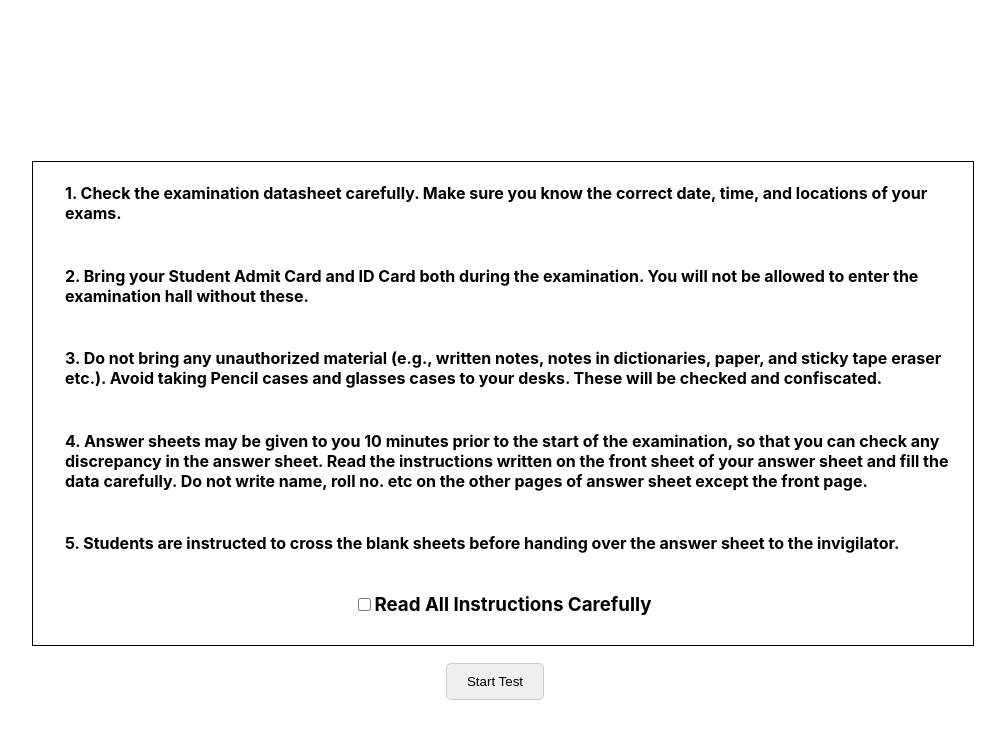
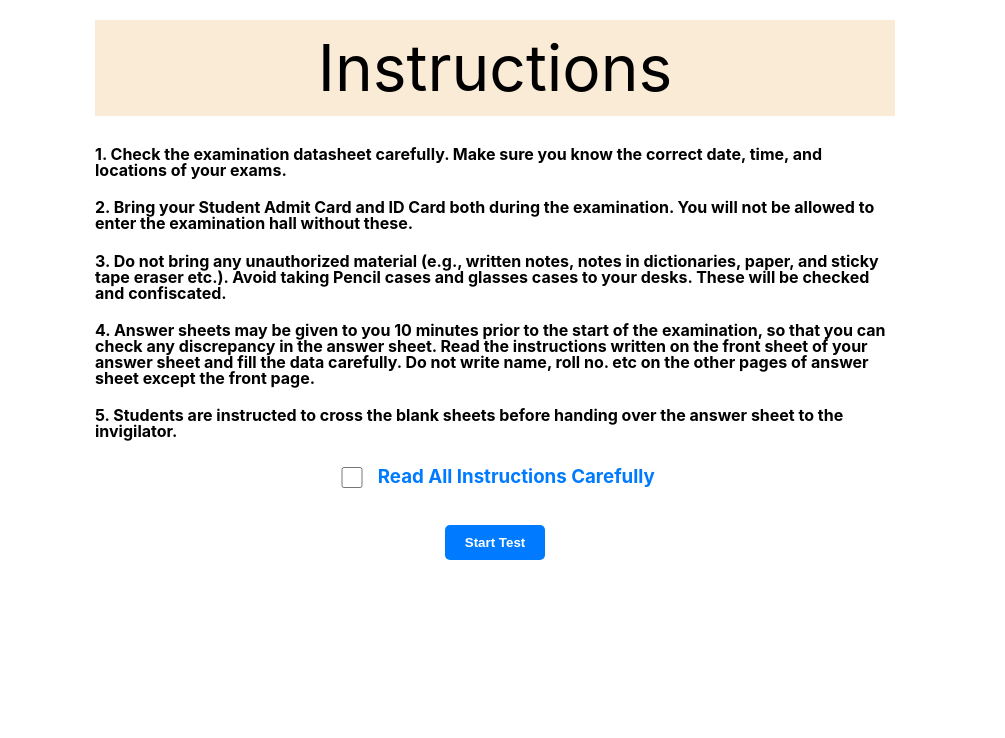
Before and after one commit to meabhiarya1/Online-Test-Portal-React, a React (Create React App) app in the folder online-test-portal-react/: page /instruction in a window 1280 px wide. Shown: the top 738 px of the page, without its empty margins (145-1150 px from the left). Built offline with nearby package versions, Linux system fonts and the light colour scheme.

Commit message:
timer added instruction page styled

```diff
--- a/online-test-portal-react/src/Components/Options/Options.js
+++ b/online-test-portal-react/src/Components/Options/Options.js
@@ -1,7 +1,8 @@
-import React from "react";
+import React, { useState } from "react";
 import styles from "./Options.module.css";
 
 const Options = (props) => {
+
   return (
     <>
       <div className={styles.options}>
@@ -13,8 +14,9 @@ const Options = (props) => {
                   type="radio"
                   name={props.currentQuestion.id}
                   onChange={() => {
-                    props.onChecked(opt);
+                    props.onChecked(opt, index);
                   }}
+                  // checked={}
                 />
                 {opt}
               </label>
--- /dev/null
+++ b/online-test-portal-react/src/Components/Timer/Timer.js
@@ -0,0 +1,41 @@
+import React, { useState, useEffect } from "react";
+import styles from './Timer.module.css';
+
+const Timer = () => {
+  const [remainingTime, setRemainingTime] = useState(60 * 60); // Downtime in seconds (60 minutes)
+
+  useEffect(() => {
+    // Set remaining time to 60 minutes on every render (including initial render)
+    setRemainingTime(60 * 60);
+
+    // Start a new interval on every render (including initial render)
+    const intervalId = setInterval(() => {
+      if (remainingTime > 0) {
+        setRemainingTime((prevTime) => prevTime - 1);
+      } else {
+        // Do something when the timer reaches 0 (optional)
+        console.log("Time Up");
+        clearInterval(intervalId);
+      }
+    }, 1000);
+
+    // Cleanup function to clear the interval when the component unmounts
+    return () => clearInterval(intervalId);
+  }, []);
+
+  const formattedTime = () => {
+    const minutes = Math.floor(remainingTime / 60);
+    const seconds = remainingTime % 60;
+    return `${minutes.toString().padStart(2, "0")}:${seconds
+      .toString()
+      .padStart(2, "0")}`;
+  };
+
+  return (
+    <div className={styles.container}>
+      <p>Time: {formattedTime()}</p>
+    </div>
+  );
+};
+
+export default Timer;
--- /dev/null
+++ b/online-test-portal-react/src/Components/Timer/Timer.module.css
@@ -0,0 +1,28 @@
+.container {
+    display: flex;
+    justify-content: center;
+    align-items: center;
+    min-height: 10vh; /* Ensure viewport height */
+    background-color: #000000;
+    color:rgb(255, 255, 255);
+    font-weight: bold;
+    font-family:'Courier New', Courier, monospace
+  }
+
+  p {
+    font-size: 2rem;
+    margin: 0;
+  }
+
+  /* Media queries for responsiveness */
+  @media (max-width: 768px) {
+    p {
+      font-size: 2rem;
+    }
+  }
+
+  @media (max-width: 480px) {
+    p {
+      font-size: 1.5rem;
+    }
+  }
--- a/online-test-portal-react/src/Pages/Home/Home.js
+++ b/online-test-portal-react/src/Pages/Home/Home.js
@@ -4,12 +4,13 @@ import QuestionContext from "../../QuestionContext";
 import Indicators from "../../Components/Indicators/Indicators";
 import Options from "../../Components/Options/Options";
 import Button from "../../Components/Buttons/Button";
+import Timer from "../../Components/Timer/Timer";
 
 const Home = () => {
   const [currentQuestionIndex, setCurrentQuestionIndex] = useState(0);
   const [selected, setSelected] = useState(false);
   const [results, setResult] = useState([]);
-  const [value, setValue] = useState("");
+  const [value, setValue] = useState();
   const [opt, setOpt] = useState("");
 
   const ctx = useContext(QuestionContext);
@@ -24,27 +25,27 @@ const Home = () => {
         return questions.length - 1;
       }
     });
-
-    const attemptted = questions.map((ques) => {
-      if (ques.submit) {
-        return results.map((answer) => {
-          return answer.quesAns;
-        });
-      }
-    });
-
-    console.log(attemptted);
-
-    // setValue(
-    //   questions.map((ques) => {
-    //     if (ques.submit) {
-    //       console.log("object")
-    //     }
-    //   })
-    // );
   };
 
   const handleNext = (opt) => {
+    setResult((result) => {
+      const existingQuestionIndex = result.findIndex(
+        (question) => question.quesNo === currentQuestionIndex + 1
+      );
+
+      if (existingQuestionIndex !== -1) {
+        return result.map((question, index) =>
+          index === existingQuestionIndex
+            ? { ...question, quesAns: opt, optNo: value }
+            : question
+        );
+      } else {
+        return [
+          ...result,
+          { quesNo: currentQuestionIndex + 1, quesAns: opt, optNo: value },
+        ];
+      }
+    });
     setCurrentQuestionIndex((value) => {
       ctx.visited(value);
       ctx.submitted(value);
@@ -55,25 +56,8 @@ const Home = () => {
         return 0;
       }
     });
-
-    setResult((result) => {
-      const existingQuestionIndex = result.findIndex(
-        (question) => question.quesNo === currentQuestionIndex + 1
-      );
-
-      if (existingQuestionIndex !== -1) {
-        return result.map((question, index) =>
-          index === existingQuestionIndex
-            ? { ...question, quesAns: opt }
-            : question
-        );
-      } else {
-        return [...result, { quesNo: currentQuestionIndex + 1, quesAns: opt }];
-      }
-    });
-    console.log(results);
   };
-
+  // console.log(results);
   const handleSkip = () => {
     setCurrentQuestionIndex((value) => {
       ctx.visited(value);
@@ -85,7 +69,8 @@ const Home = () => {
     });
   };
 
-  const onChecked = (opt) => {
+  const onChecked = (opt, index) => {
+    setValue(index);
     setOpt(opt);
     setSelected(true);
   };
@@ -96,6 +81,7 @@ const Home = () => {
 
   return (
     <>
+    <Timer/>
       <div className={styles.container}>
         <div className={styles.questionContainer}>
           <div key={currentQuestion.id} className={styles.question}>
@@ -156,7 +142,12 @@ const Home = () => {
             <Options
               currentQuestion={currentQuestion}
               onChecked={onChecked}
-             />
+              optNoIndex={results.map((result) => {
+                if (result.optNo) {
+                  return result.optNo;
+                }
+              })}
+            />
           </div>
 
           {/* buttons for prev skip next */}
--- a/online-test-portal-react/src/Pages/Instruction/Instruction.js
+++ b/online-test-portal-react/src/Pages/Instruction/Instruction.js
@@ -1,6 +1,6 @@
 import React from "react";
 import { useNavigate } from "react-router-dom";
-import styles from './Instruction.module.css'; // Import CSS module
+import styles from "./Instruction.module.css"; // Import CSS module
 
 const Instruction = () => {
   const navigate = useNavigate();
@@ -11,32 +11,47 @@ const Instruction = () => {
 
   return (
     <div className={styles.container}>
+      <div className={styles.instruc}>Instructions</div>
       <div className={styles.instructions}>
         <h4>
-          1. Check the examination datasheet carefully. Make sure you know the correct date, time, and locations of your exams.
+          1. Check the examination datasheet carefully. Make sure you know the
+          correct date, time, and locations of your exams.
         </h4>
         <h4>
-          2. Bring your Student Admit Card and ID Card both during the examination. You will not be allowed to enter the examination hall without these.
+          2. Bring your Student Admit Card and ID Card both during the
+          examination. You will not be allowed to enter the examination hall
+          without these.
         </h4>
         <h4>
-          3. Do not bring any unauthorized material (e.g., written notes, notes in dictionaries, paper, and sticky tape eraser etc.). Avoid taking Pencil cases and glasses cases to your desks. These will be checked and confiscated.
+          3. Do not bring any unauthorized material (e.g., written notes, notes
+          in dictionaries, paper, and sticky tape eraser etc.). Avoid taking
+          Pencil cases and glasses cases to your desks. These will be checked
+          and confiscated.
         </h4>
         <h4>
-          4. Answer sheets may be given to you 10 minutes prior to the start of the examination, so that you can check any discrepancy in the answer sheet. Read the instructions written on the front sheet of your answer sheet and fill the data carefully. Do not write name, roll no. etc on the other pages of answer sheet except the front page.
+          4. Answer sheets may be given to you 10 minutes prior to the start of
+          the examination, so that you can check any discrepancy in the answer
+          sheet. Read the instructions written on the front sheet of your answer
+          sheet and fill the data carefully. Do not write name, roll no. etc on
+          the other pages of answer sheet except the front page.
         </h4>
         <h4>
-          5. Students are instructed to cross the blank sheets before handing over the answer sheet to the invigilator.
+          5. Students are instructed to cross the blank sheets before handing
+          over the answer sheet to the invigilator.
         </h4>
 
         <div className={styles.checkbox}>
-          <input type="checkbox" required />
-          <h3><label>Read All Instructions Carefully</label></h3>
+          <input className={styles.inputCheckbox} type="checkbox" required />
+          <h3>
+            <label>Read All Instructions Carefully</label>
+          </h3>
         </div>
       </div>
-
-      <button className={styles.button} onClick={handleButton}>
-        Start Test
-      </button>
+      <div style={{display:"flex", justifyContent:"center"}}>
+        <button className={styles.button} onClick={handleButton}>
+          Start Test
+        </button>
+      </div>
     </div>
   );
 };
--- a/online-test-portal-react/src/Pages/Instruction/Instruction.module.css
+++ b/online-test-portal-react/src/Pages/Instruction/Instruction.module.css
@@ -1,44 +1,76 @@
 .container {
+  width: 100%;
+  max-width: 800px; /* Set a maximum width for larger screens */
+  margin: 0 auto; /* Center the content */
+  padding: 20px;
+  justify-content: center;
+  align-items: center;
+  border: #007bff;
+}
+
+.instruc {
   display: flex;
-    flex-direction: column;
-    align-items: center;
-    justify-content: start;
-    text-align: start;
-    margin: 10rem;
-    min-height: 100vh; /* Ensure viewport height coverage */
-    padding: 1px;
+  justify-content: center;
+  font-size: 4rem;
+  line-height: 1;
+  margin-bottom: 30px;
+  padding: 1rem;
+  background-color: antiquewhite;
 }
 
 .instructions {
-    display: flex;
-    flex-direction: column;
-    justify-content: space-around;
-    /* text-align: justify; */
-    margin-bottom: 1px;
-    border: solid black 1px;
-    margin-left: 1rem;
+  font-size: 16px;
+  line-height: 1;
+  margin-bottom: 20px;
 }
 
-  .instructions h4 {
-    margin-left: 2rem;
+h4 {
+  margin-bottom: 10px;
 }
 
+/* Make checkbox and label align horizontally */
 .checkbox {
   display: flex;
   align-items: center;
-    margin-bottom: 10px;
   justify-content: center;
+  gap: 10px;
+}
+
+.inputCheckbox {
+  cursor: pointer;
+  width: 1.6rem;
+  height: 1.3rem;
+}
+
+/* Style the label */
+label {
+  font-weight: bold;
+  color: #007bff;
 }
 
 .button {
+  background-color: #007bff;
+  color: white;
   padding: 10px 20px;
-    border: 1px solid #ccc;
+  border: none;
   border-radius: 5px;
   cursor: pointer;
-    margin: 1rem;
-    transition: background-color 0.2s ease-in-out;
+  font-weight: bold;
 }
 
-  .button:hover {
-    background-color: #f0f0f0;
+/* Responsiveness for smaller screens */
+@media (max-width: 768px) {
+  .instructions {
+    font-size: 14px;
   }
+
+  .button {
+    padding: 8px 16px;
+  }
+}
+
+@media (max-width: 480px) {
+  .instructions {
+    font-size: 12px;
+  }
+}
```
Lines whose indentation alone changed are shown as unchanged.
